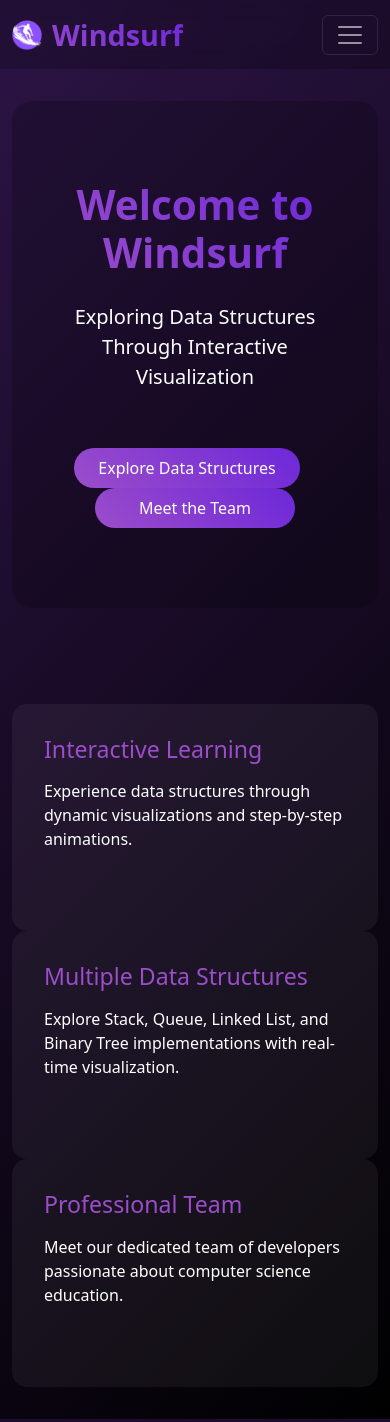
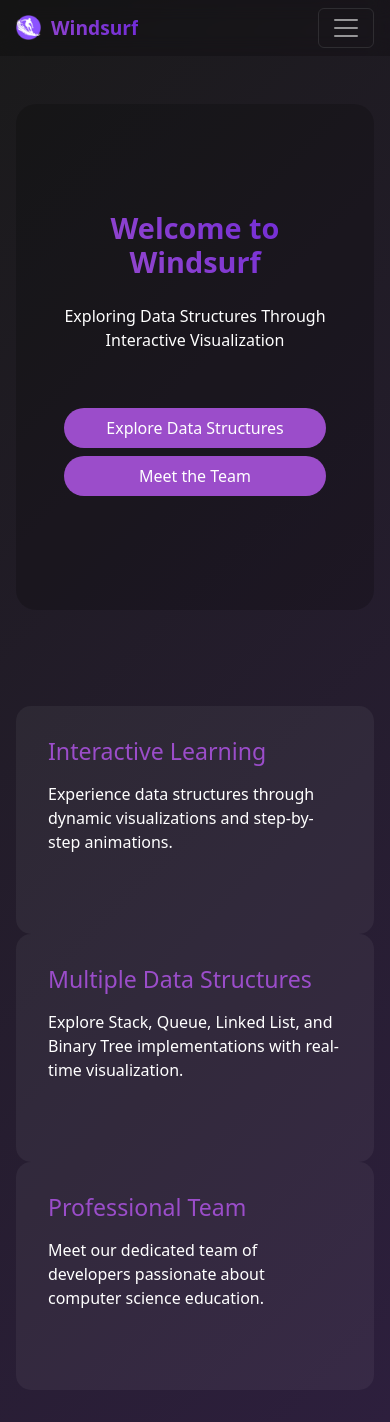
Before and after one commit to andreirtc/Windsurf, a Flask app: page / in a window 390 px wide. Run offline with Flask 3, Linux system fonts and the light colour scheme; some libraries are stand-ins or nearby versions.

Commit message:
Improved mobile responsiveness and layout

```diff
--- a/static/css/style.css
+++ b/static/css/style.css
@@ -1,7 +1,13 @@
 /* Global Styles */
+:root {
+    --primary-color: #9b4dca;
+    --text-primary: #ffffff;
+    --bg-dark: #1a1a1a;
+}
+
 body {
-    background: linear-gradient(135deg, #2c1445 0%, #000000 100%);
-    color: #ffffff;
+    background: linear-gradient(135deg, #1a1a1a 0%, #2d1f3d 100%);
+    color: var(--text-primary);
     min-height: 100vh;
 }
 
@@ -61,17 +67,93 @@
     margin: 1rem 0;
 }
 
+/* Mobile Responsive Styles */
+@media (max-width: 768px) {
+    .container {
+        padding-left: 1rem;
+        padding-right: 1rem;
+    }
+
+    .content-wrapper {
+        padding: 1.5rem 1rem !important;
+    }
+
+    h1 {
+        font-size: 1.8rem !important;
+    }
+
+    .breadcrumb {
+        font-size: 0.9rem;
+    }
+
+    .form-group {
+        margin-bottom: 1rem;
+    }
+
+    .btn {
+        width: 100%;
+        margin-bottom: 0.5rem;
+    }
+
+    .operations-log {
+        height: 150px;
+        margin-top: 1rem;
+    }
+
+    .card-body {
+        padding: 1rem;
+    }
+
+    /* Stack visualization adjustments */
+    .visualization-container {
+        overflow-x: auto;
+        padding: 1rem 0;
+    }
+
+    /* Profile page adjustments */
+    .team-member {
+        margin-bottom: 2rem;
+    }
+
+    .social-links {
+        justify-content: center;
+    }
+
+    /* Works page adjustments */
+    .data-structure-card {
+        margin-bottom: 1.5rem;
+    }
+}
+
+/* Tablet Responsive Styles */
+@media (min-width: 769px) and (max-width: 1024px) {
+    .container {
+        padding-left: 2rem;
+        padding-right: 2rem;
+    }
+
+    .content-wrapper {
+        padding: 2rem;
+    }
+
+    .btn {
+        min-width: auto;
+    }
+}
+
 /* Interactive Elements */
 .btn-custom {
-    background: linear-gradient(45deg, #9b4dca, #6d28d9);
+    background: var(--primary-color);
+    color: white;
     border: none;
-    color: white;
     padding: 0.5rem 1.5rem;
     border-radius: 25px;
     transition: all 0.3s ease;
 }
 
 .btn-custom:hover {
+    background: #8a44b8;
+    color: white;
     transform: translateY(-2px);
     box-shadow: 0 5px 15px rgba(155, 77, 202, 0.4);
 }
@@ -87,9 +169,9 @@
 
 .form-control:focus {
     background: rgba(255, 255, 255, 0.15);
-    border-color: #9b4dca;
+    border-color: var(--primary-color);
+    color: white;
     box-shadow: 0 0 0 0.2rem rgba(155, 77, 202, 0.25);
-    color: white;
 }
 
 /* Steps Display */
@@ -106,3 +188,23 @@
     background: rgba(0, 0, 0, 0.4);
     transform: translateX(5px);
 }
+
+/* Custom Scrollbar */
+::-webkit-scrollbar {
+    width: 8px;
+    height: 8px;
+}
+
+::-webkit-scrollbar-track {
+    background: rgba(255, 255, 255, 0.1);
+    border-radius: 4px;
+}
+
+::-webkit-scrollbar-thumb {
+    background: var(--primary-color);
+    border-radius: 4px;
+}
+
+::-webkit-scrollbar-thumb:hover {
+    background: #8a44b8;
+}
--- a/templates/base.html
+++ b/templates/base.html
@@ -18,6 +18,23 @@
         .navbar-brand img {
             height: 30px;
             width: auto;
+        }
+        @media (max-width: 768px) {
+            .navbar-brand {
+                font-size: 1.2rem;
+            }
+            .navbar-brand img {
+                height: 25px;
+            }
+            .navbar-nav {
+                background: rgba(0, 0, 0, 0.8);
+                padding: 1rem;
+                border-radius: 10px;
+                margin-top: 1rem;
+            }
+            .nav-item {
+                margin: 0.5rem 0;
+            }
         }
     </style>
 </head>
--- a/templates/index.html
+++ b/templates/index.html
@@ -3,11 +3,11 @@
 {% block title %}Home{% endblock %}
 
 {% block content %}
-<div class="container">
-    <div class="hero-section text-center py-5">
+<div class="container home-container">
+    <div class="hero-section text-center py-5 hero-content">
         <h1 class="display-2 mb-4">Welcome to Windsurf</h1>
         <p class="lead mb-4">Exploring Data Structures Through Interactive Visualization</p>
-        <div class="hero-buttons">
+        <div class="hero-buttons cta-buttons">
             <a href="/works" class="btn btn-custom me-3">Explore Data Structures</a>
             <a href="/profile" class="btn btn-custom">Meet the Team</a>
         </div>
@@ -86,5 +86,47 @@
 .hero-buttons .btn {
     min-width: 200px;
 }
+
+@media (max-width: 768px) {
+    .home-container {
+        padding-top: 1rem;
+    }
+
+    .hero-content {
+        text-align: center;
+        padding: 2rem 1rem;
+    }
+
+    .code-block {
+        font-size: 0.9rem;
+        margin-bottom: 2rem;
+    }
+
+    .display-4 {
+        font-size: 2rem;
+    }
+
+    .lead {
+        font-size: 1rem;
+    }
+
+    .cta-buttons {
+        flex-direction: column;
+        gap: 1rem;
+    }
+
+    .btn {
+        width: 100%;
+    }
+
+    .hero-image {
+        margin-top: 2rem;
+        padding: 0 1rem;
+    }
+
+    .min-vh-100 {
+        min-height: auto !important;
+    }
+}
 </style>
 {% endblock %}
```
